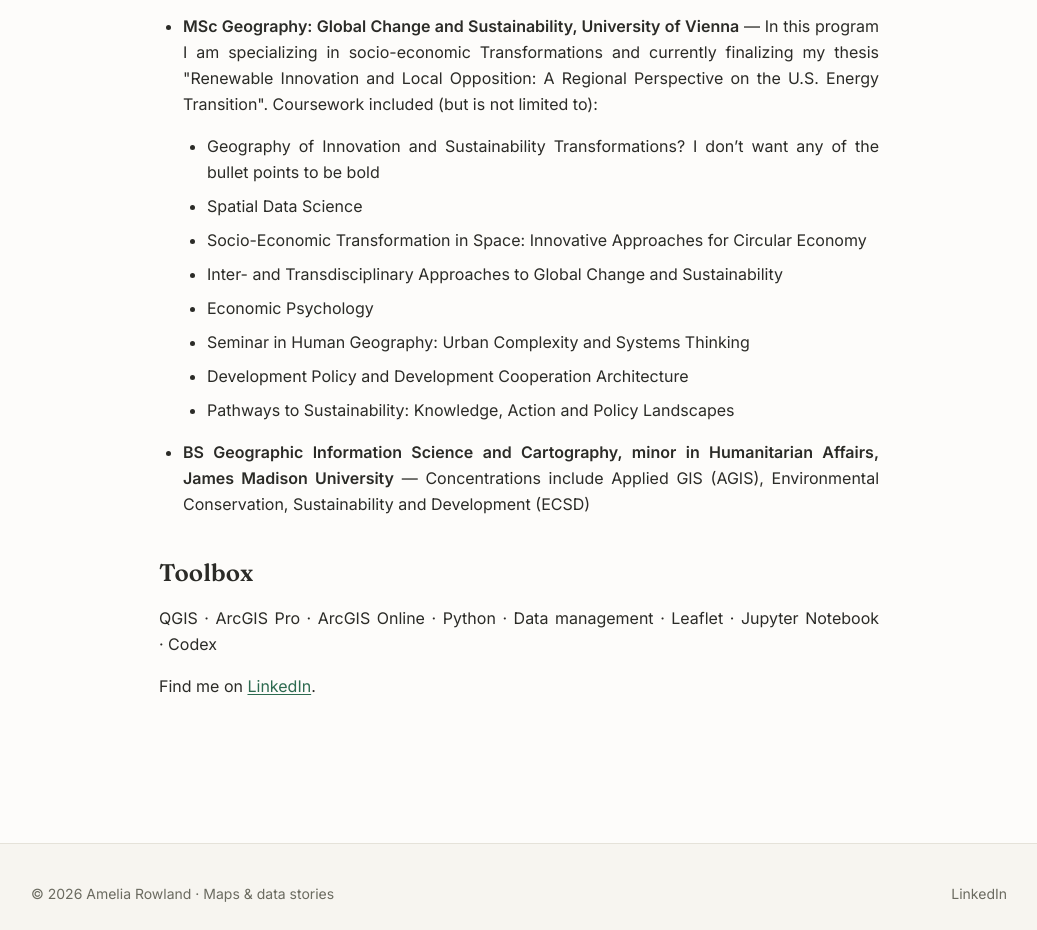
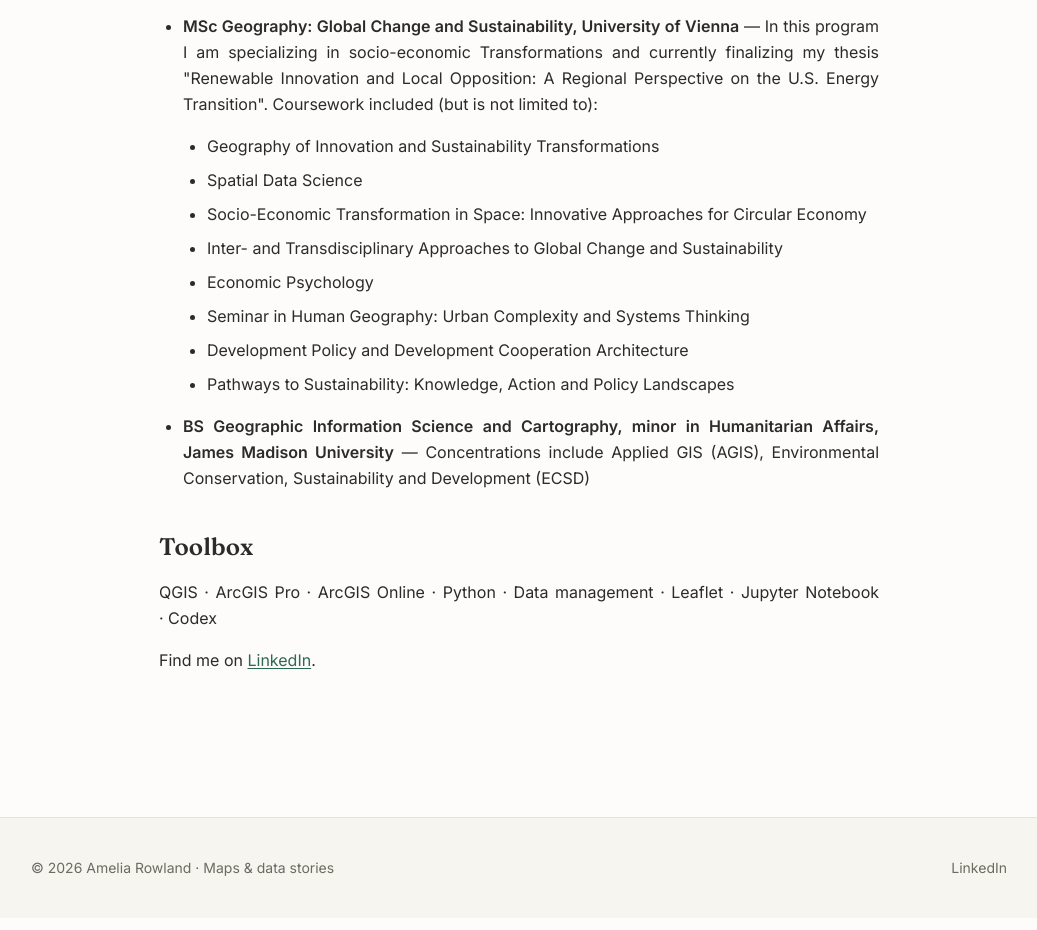
Before and after one commit to ameliarowland/ameliarowland.github.io, an Astro site: page /about in a window 1280 px wide. Shown: the part 964-1894 px from the top of the page, without its empty margins (121-1158 px from the left). Built offline with nearby package versions, Linux system fonts and the light colour scheme; Astro itself is replaced by a stand-in of ours.

```diff
--- a/src/pages/about.astro
+++ b/src/pages/about.astro
@@ -58,7 +58,7 @@
           finalizing my thesis "Renewable Innovation and Local Opposition: A Regional
           Perspective on the U.S. Energy Transition". Coursework included (but is not limited to):
           <ul>
-            <li>Geography of Innovation and Sustainability Transformations? I don’t want any of the bullet points to be bold</li>
+            <li>Geography of Innovation and Sustainability Transformations</li>
             <li>Spatial Data Science</li>
             <li>Socio-Economic Transformation in Space: Innovative Approaches for Circular Economy</li>
             <li>Inter- and Transdisciplinary Approaches to Global Change and Sustainability</li>
```
